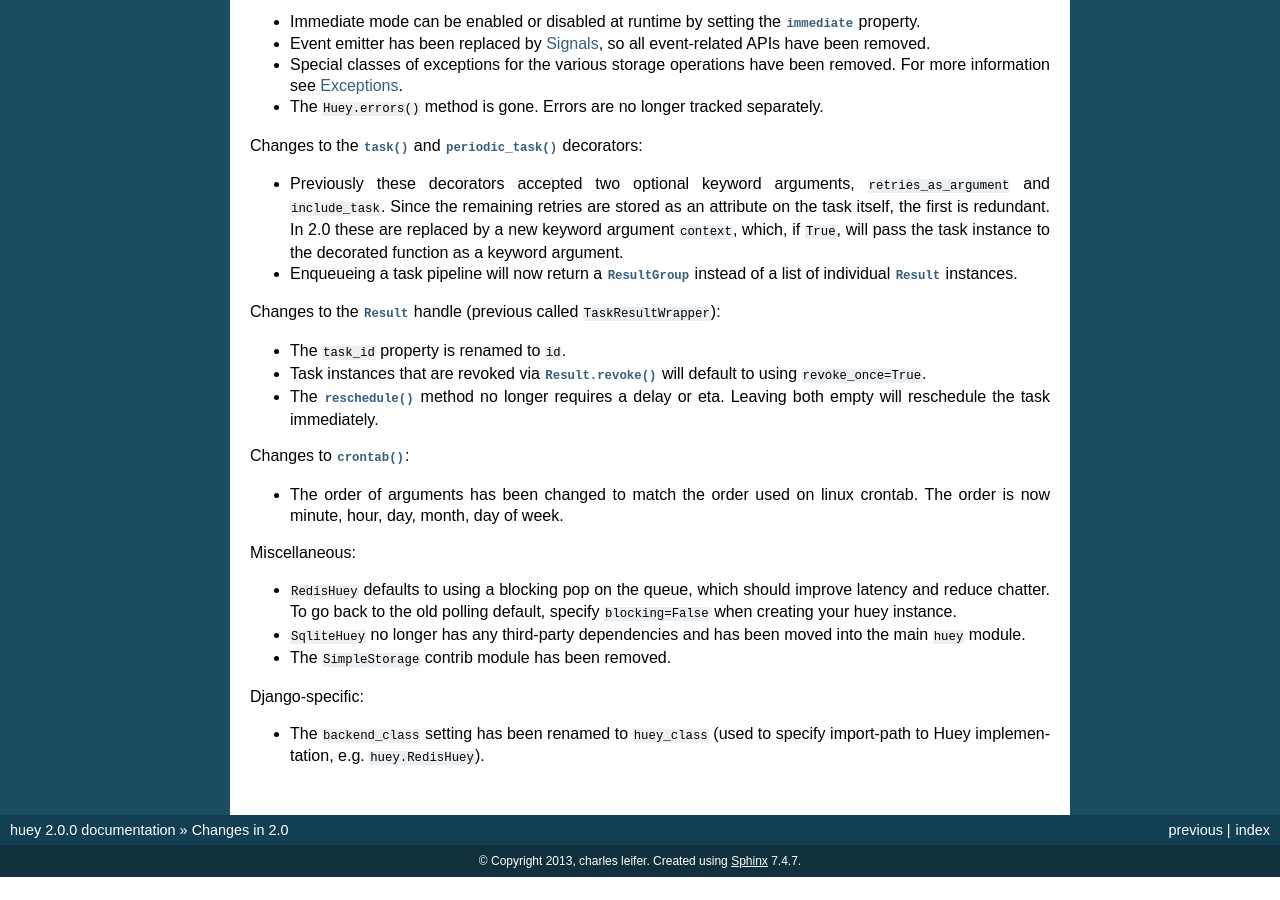
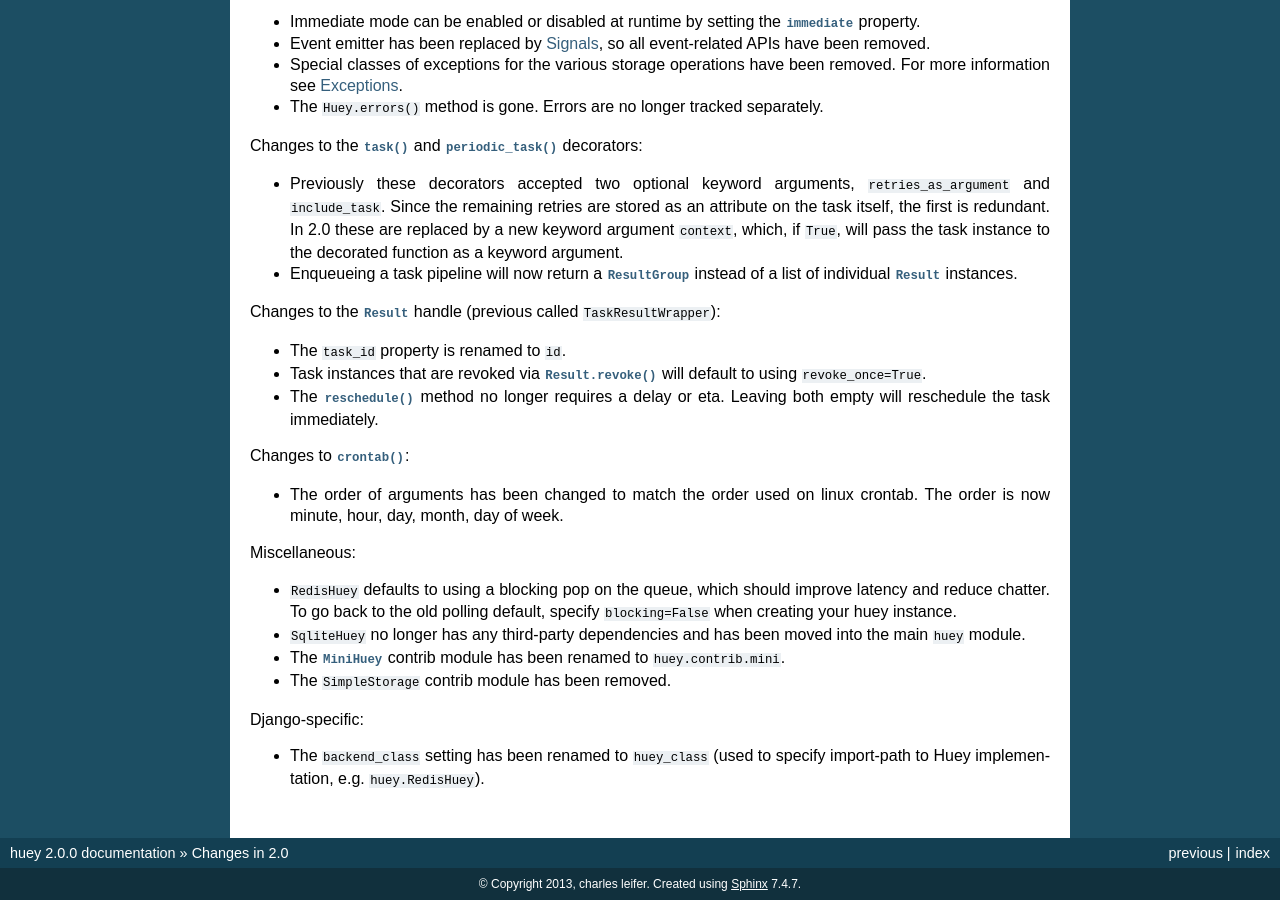
Before and after one commit to coleifer/huey, a Sphinx documentation site: the page built from docs/changes.rst, in a window 1280 px wide and 900 px high, scrolled down 1177 px. Built offline with Sphinx 7.4.7, drawn with Linux system fonts in a browser that asks for light colours; before the commit the page ends 2054 px from its top, so only the background shows below that.

Commit message:
Update re: changed import.
[skip ci]

```diff
--- a/docs/changes.rst
+++ b/docs/changes.rst
@@ -111,6 +111,8 @@ Miscellaneous:
   specify ``blocking=False`` when creating your huey instance.
 * ``SqliteHuey`` no longer has any third-party dependencies and has been moved
   into the main ``huey`` module.
+* The :py:class:`MiniHuey` contrib module has been renamed to
+  ``huey.contrib.mini``.
 * The ``SimpleStorage`` contrib module has been removed.
 
 Django-specific:
```
